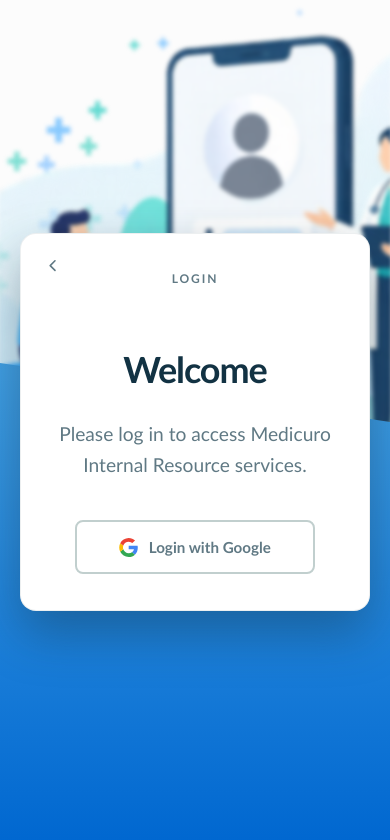
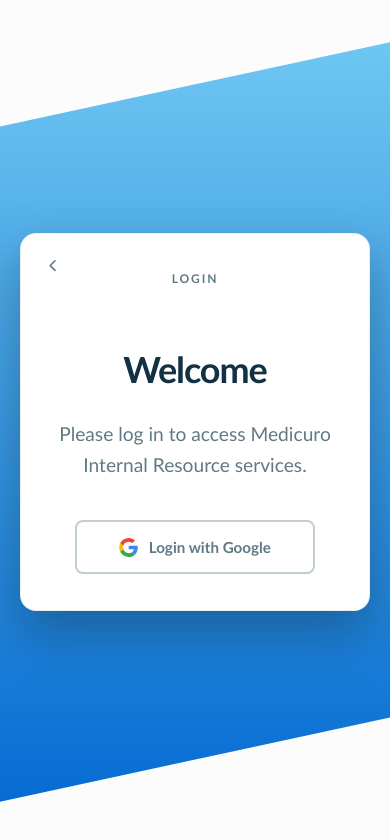
Before and after one commit to ZachScott123/Medicuro-resource-manual, a Next.js app: page /login in a window 390 px wide. Shown: the top 840 px of the page. Built offline with nearby package versions, Linux system fonts and the light colour scheme; no server answers.

Commit message:
Login Page Fix - Fixed the design of the mobile login screen.

```diff
--- a/app/globals.css
+++ b/app/globals.css
@@ -3412,7 +3412,7 @@ body:has(.admin-notes) {
 
 	.login-panel-behind::before {
 		background: linear-gradient(#74cbf4, #0067d0);
-		clip-path: polygon(0 43%, 100% 50%, 100% 100%, 0 100%);
+		clip-path: polygon(0 15%, 100% 5%, 100% 85%, 0 95%);
 		content: "";
 		inset: 0;
 		position: absolute;
@@ -3420,9 +3420,7 @@ body:has(.admin-notes) {
 	}
 
 	.login-panel-behind::after {
-		background: url("/login-phone.png") center top / auto 60% no-repeat;
 		content: "";
-		filter: blur(2px);
 		inset: 0;
 		pointer-events: none;
 		position: absolute;
```
